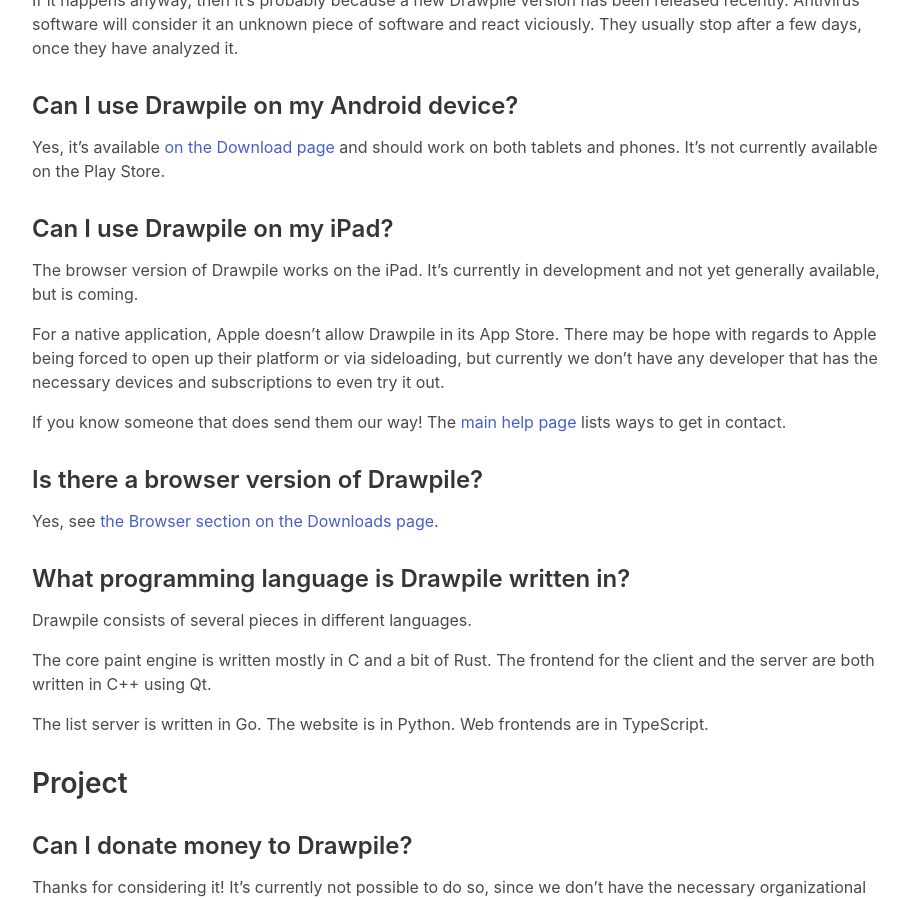
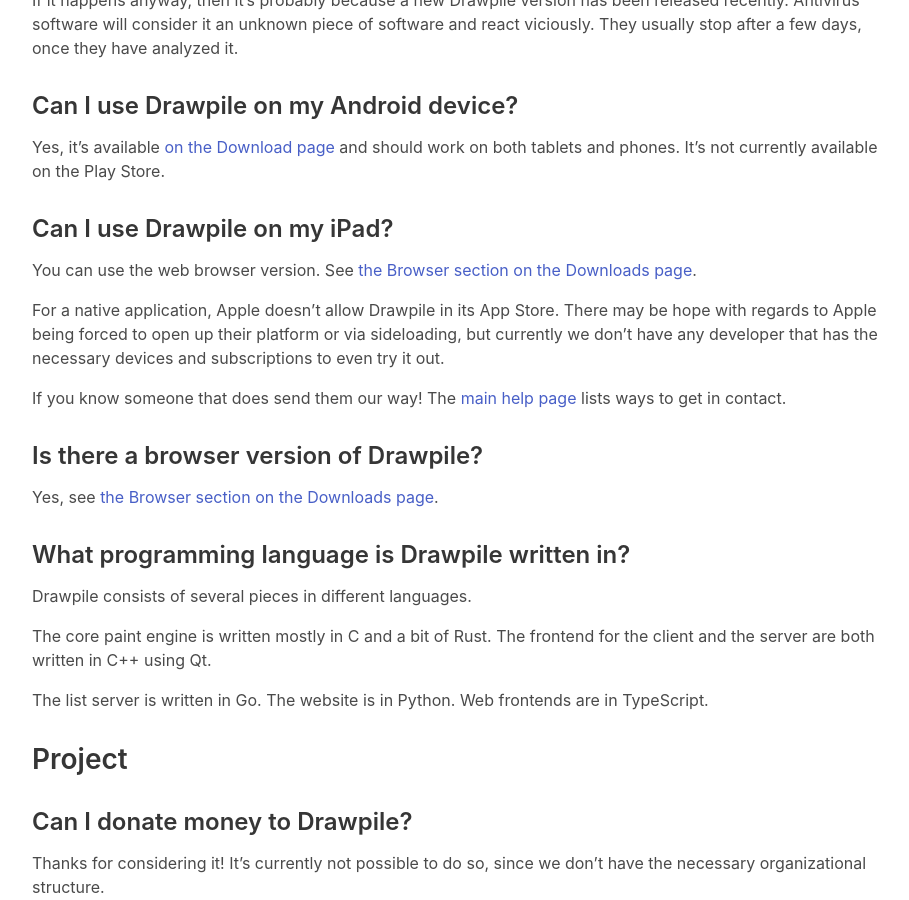
Before and after one commit to drawpile/drawpile.github.io, a Jekyll site: the page built from help/common/faq.markdown, in a window 1280 px wide and 900 px high, scrolled down 8020 px. Shown: the whole window, without its empty margins (32-941 px from the left). Built offline with Jekyll 4.4.1, drawn with Linux system fonts in a browser that asks for light colours.

Commit message:
Make iPad question in FAQ link to browser version

```diff
--- a/help/common/faq.markdown
+++ b/help/common/faq.markdown
@@ -145,7 +145,7 @@
 
 ### Can I use Drawpile on my iPad?
 
-The browser version of Drawpile works on the iPad. It's currently in development and not yet generally available, but is coming.
+You can use the web browser version. See [the Browser section on the Downloads page](https://drawpile.net/download/#Browser).
 
 For a native application, Apple doesn't allow Drawpile in its App Store. There may be hope with regards to Apple being forced to open up their platform or via sideloading, but currently we don't have any developer that has the necessary devices and subscriptions to even try it out.
 
```
